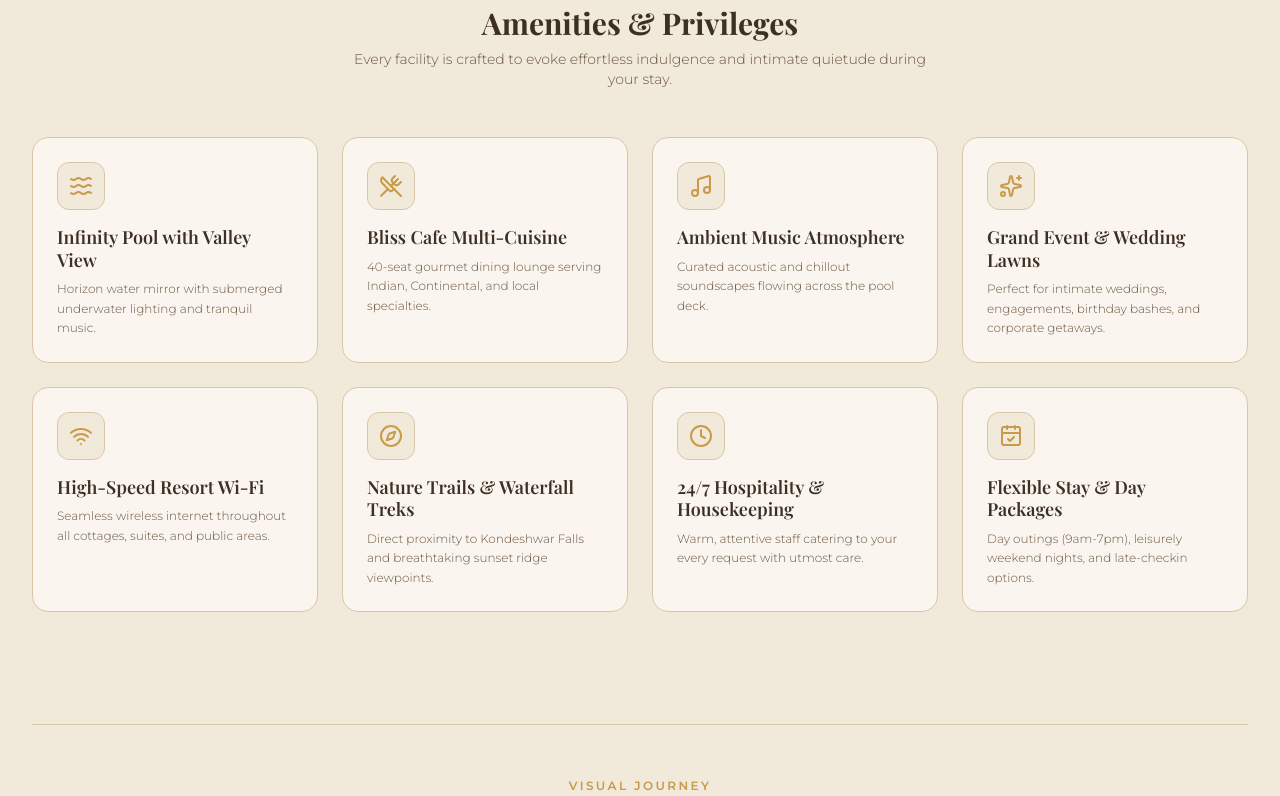
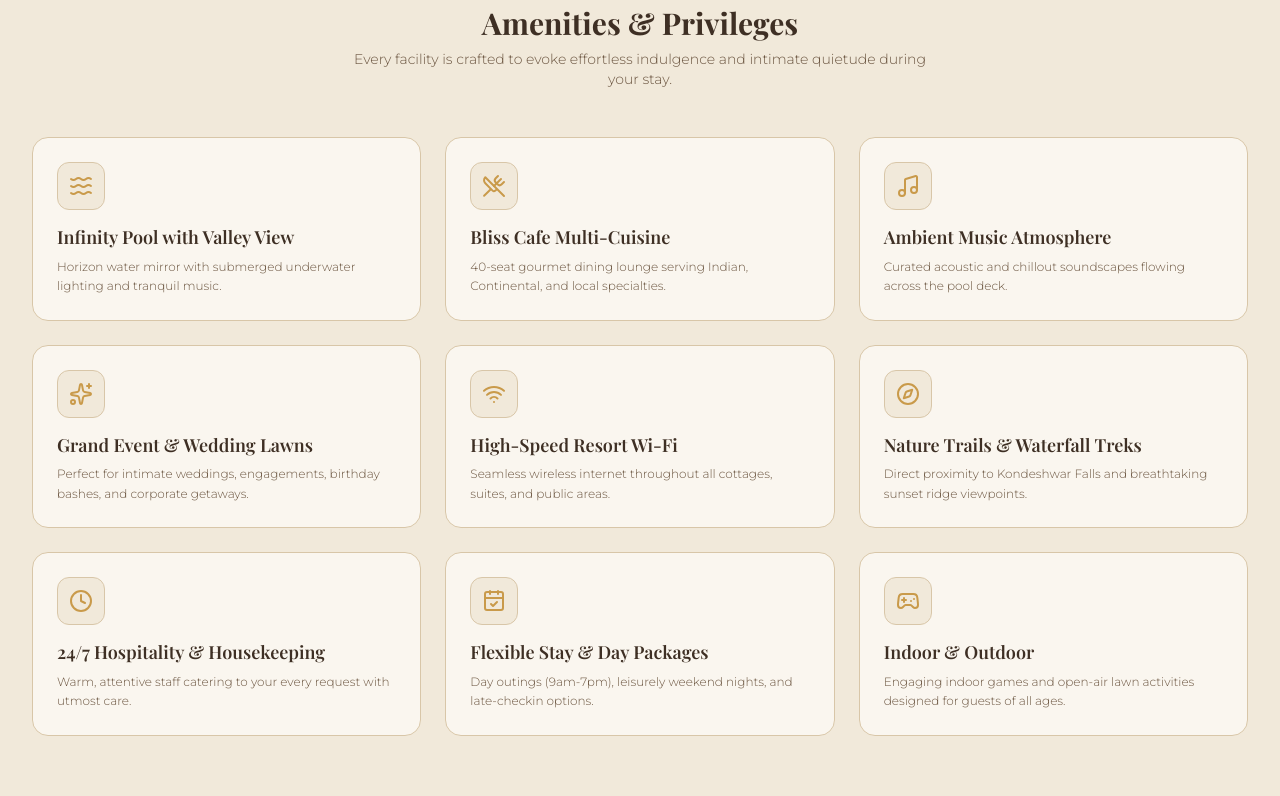
Before and after one commit to payalnkapse1720-maker/Nirva-Cottage-Resort, a Next.js app: page / in a window 1280 px wide. Shown: the part 9864-10660 px from the top of the page. Built offline with nearby package versions, Linux system fonts and the light colour scheme.

Commit message:
changes done

```diff
--- a/src/components/AmenitiesGrid.tsx
+++ b/src/components/AmenitiesGrid.tsx
@@ -7,6 +7,7 @@ import {
   Compass,
   Clock,
   CalendarCheck,
+  Gamepad2,
 } from "lucide-react";
 import { AMENITIES_LIST } from "@/data/resort-data";
 
@@ -19,6 +20,7 @@ const iconMap: Record<string, React.ReactNode> = {
   Compass: <Compass className="w-6 h-6 text-[#C99A4A]" />,
   Clock: <Clock className="w-6 h-6 text-[#C99A4A]" />,
   CalendarCheck: <CalendarCheck className="w-6 h-6 text-[#C99A4A]" />,
+  Gamepad2: <Gamepad2 className="w-6 h-6 text-[#C99A4A]" />,
 };
 
 export default function AmenitiesGrid() {
@@ -41,7 +43,7 @@ export default function AmenitiesGrid() {
           </p>
         </div>
 
-        <div className="grid grid-cols-2 lg:grid-cols-4 gap-3 sm:gap-6">
+        <div className="grid grid-cols-2 md:grid-cols-3 gap-3 sm:gap-6">
           {AMENITIES_LIST.map((amenity) => (
             <div
               key={amenity.title}
--- a/src/components/ResortFeatures.tsx
+++ b/src/components/ResortFeatures.tsx
@@ -11,6 +11,7 @@ import {
   Compass,
   Clock,
   CalendarCheck,
+  Gamepad2,
   X,
   ChevronLeft,
   ChevronRight,
@@ -29,6 +30,7 @@ const iconMap: Record<string, React.ReactNode> = {
   Compass: <Compass className="w-6 h-6 text-[#C99A4A]" />,
   Clock: <Clock className="w-6 h-6 text-[#C99A4A]" />,
   CalendarCheck: <CalendarCheck className="w-6 h-6 text-[#C99A4A]" />,
+  Gamepad2: <Gamepad2 className="w-6 h-6 text-[#C99A4A]" />,
 };
 
 const ALL_EXCLUSIVE_ITEMS: GalleryItem[] = [
@@ -195,7 +197,7 @@ export default function ResortFeatures() {
             </p>
           </div>
 
-          <div className="grid grid-cols-2 lg:grid-cols-4 gap-3 sm:gap-6 pt-4">
+          <div className="grid grid-cols-2 md:grid-cols-3 gap-3 sm:gap-6 pt-4">
             {AMENITIES_LIST.map((amenity) => (
               <div
                 key={amenity.title}
--- a/src/data/resort-data.ts
+++ b/src/data/resort-data.ts
@@ -646,6 +646,22 @@ export const GALLERY_DATA: GalleryItem[] = [
     image:
       "https://res.cloudinary.com/dduwzy2tf/image/upload/v1792934012/Copy_of_DSC03244_c0nsoo.jpg",
   },
+  {
+    id: "g-15",
+    title: "Valley View Infinity Pool",
+    category: "pool",
+    categoryLabel: "Infinity Pool",
+    image:
+      "https://res.cloudinary.com/dduwzy2tf/image/upload/v1793379090/Copy_of_DSC08906_alydv6.jpg",
+  },
+  {
+    id: "g-16",
+    title: "Poolside Horizon Deck",
+    category: "pool",
+    categoryLabel: "Infinity Pool",
+    image:
+      "https://res.cloudinary.com/dduwzy2tf/image/upload/v1793379099/Copy_of_DSC08905_vzcado.jpg",
+  },
 ];
 
 export const AMENITIES_LIST = [
@@ -689,4 +705,9 @@ export const AMENITIES_LIST = [
     description: "Day outings (9am-7pm), leisurely weekend nights, and late-checkin options.",
     icon: "CalendarCheck",
   },
+  {
+    title: "Indoor & Outdoor",
+    description: "Engaging indoor games and open-air lawn activities designed for guests of all ages.",
+    icon: "Gamepad2",
+  },
 ];
```
